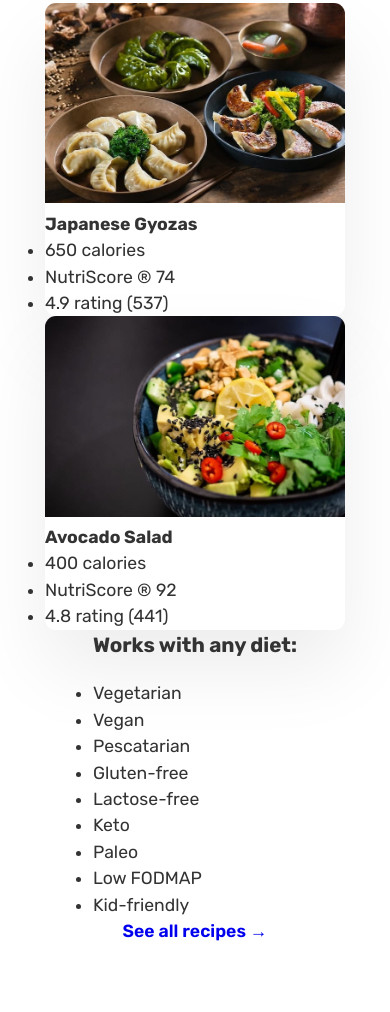
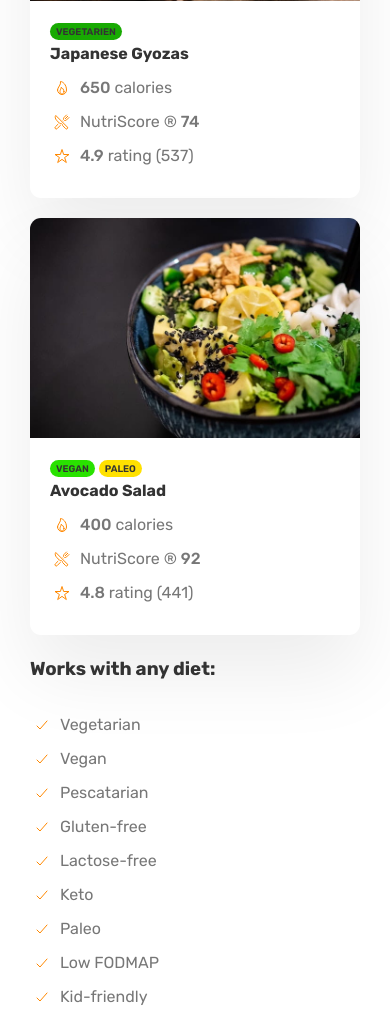
Before and after one commit to raphbag/maquette-omnifood, a plain HTML site: page index.html in a window 390 px wide. Shown: the part 3969-4981 px from the top of the page. Drawn offline with nearby package versions, Linux system fonts and the light colour scheme.

Commit message:
Refactor meal section layout and styling, update meal descriptions, and enhance responsiveness

```diff
--- a/assets/css/style.css
+++ b/assets/css/style.css
@@ -17,7 +17,7 @@
 body {
     font-family: 'Rubik', sans-serif;
     font-weight: 400;
-    font-size: 1.1rem;
+    font-size: 1.0rem;
     line-height: 1.5;
     color: var(--secondary-color);
     margin: 0 auto;
@@ -255,20 +255,17 @@ h3 {
     color: var(--primary-color);
 }
 
-.box_meal {
-    display: flex;
-    flex-direction: row;
-    flex-wrap: wrap;
-    justify-content: space-around;
+.container_meals {
+    display: grid;
     width: 100%;
-    margin-top: 60px;
+    grid-template-columns: 1fr;
+    row-gap: 20px;
 }
 
 .meal {
     box-shadow: 0 2.4rem 4.8rem rgba(0, 0, 0, 0.075);
     border-radius: 11px;
     transition: all 0.4s;
-    max-width: 300px;
 }
 
 .meal:hover {
@@ -281,8 +278,94 @@ h3 {
     border-radius: 11px 11px 0 0;
 }
 
+.description_meal {
+    padding: 10px 20px;
+}
 
-@media (min-width: 1020px) {
+.etiquette_meal span {
+    border-radius: 10px;
+    padding: 3px 6px;
+    font-size: 0.6em;
+    font-weight: 600;
+}
+
+#etiquette_vert {
+    background-color: #18aa02;
+}
+
+#etiquette_vertc {
+    background-color: #29e100;
+}
+
+#etiquette_jaune {
+    background-color: #ffe100;
+}
+
+ul {
+    list-style-type: none;
+    padding: 0;
+}
+
+.meal ul,
+.diet ul {
+    color: var(--text-color);
+    padding: 10px 0;
+}
+
+.meal li,
+.diet li {
+    display: flex;
+    align-items: center;
+    margin-bottom: 10px;
+    gap: 6px;
+}
+
+.description_meal li ion-icon,
+.diet li ion-icon {
+    color: var(--primary-color);
+    width: 24px;
+}
+
+strong {
+    font-weight: 500;
+}
+
+
+@media (min-width: 600px) {
+    .etape {
+        flex-direction: row;
+    }
+
+    .etape-texte {
+        width: 50%;
+        order: 0;
+    }
+
+    .etape img {
+        width: 20%;
+        order: 1;
+    }
+
+    .reverse .etape-texte {
+        order: 1;
+    }
+
+    .reverse img {
+        order: 0;
+    }
+
+    .container_meals {
+        grid-template-columns: repeat(2, 1fr);
+        grid-gap: 20px 40px;
+    }
+
+    .diet {
+        grid-column: 1 / 3;
+        margin: 0 auto;
+    }
+}
+
+@media (min-width: 900px) {
 
     /** Version PC **/
     header nav {
@@ -308,28 +391,14 @@ h3 {
     .presentation>img {
         width: 50%;
     }
-}
 
-@media (min-width: 600px) {
-    .etape {
-        flex-direction: row;
+    .container_meals {
+        grid-template-columns: repeat(3, 1fr);
+        margin-top: 60px;
     }
 
-    .etape-texte {
-        width: 50%;
-        order: 0;
-    }
-
-    .etape img {
-        width: 20%;
-        order: 1;
-    }
-
-    .reverse .etape-texte {
-        order: 1;
-    }
-
-    .reverse img {
-        order: 0;
+    .diet {
+        grid-column: 3/4;
+        margin: 0;
     }
 }
--- a/index.html
+++ b/index.html
@@ -108,46 +108,69 @@
 
         <section class="meals" id="meals">
             <p class="titre" id="titre_meals">Meals</p>
-            <h1>Omnifood AI chooses from 5,000+ recipes</h1>
-            <div class="box_meal">
+            <h2>Omnifood AI chooses from 5,000+ recipes</h2>
+            <div class="container_meals">
+
                 <div class="meal">
                     <img src="assets/images/meal-1.jpg" alt="Image du repas 1">
                     <div class="description_meal">
+                        <div class="etiquette_meal">
+                            <span id="etiquette_vert">VEGETARIEN</span>
+                        </div>
                         <h4>Japanese Gyozas</h4>
                         <ul>
-                            <li>650 calories</li>
-                            <li>NutriScore ® 74</li>
-                            <li>4.9 rating (537)</li>
+                            <li><ion-icon name="flame-outline"></ion-icon><span><strong>650</strong> calories</span>
+                            </li>
+                            <li><ion-icon name="restaurant-outline"></ion-icon><span>NutriScore ®
+                                    <strong>74</strong></span></li>
+                            <li><ion-icon name="star-outline"></ion-icon><span><strong>4.9</strong> rating (537)</span>
+                            </li>
                         </ul>
                     </div>
                 </div>
                 <div class="meal">
                     <img src="assets/images/meal-2.jpg" alt="Image du repas 2">
-                    <h4>Avocado Salad</h4>
-                    <ul>
-                        <li>400 calories</li>
-                        <li>NutriScore ® 92</li>
-                        <li>4.8 rating (441)</li>
-                    </ul>
+                    <div class="description_meal">
+                        <div class="etiquette_meal">
+                            <span id="etiquette_vertc">VEGAN</span>
+                            <span id="etiquette_jaune">PALEO</span>
+                        </div>
+                        <h4>Avocado Salad</h4>
+                        <ul>
+                            <li><ion-icon name="flame-outline"></ion-icon><span><strong>400</strong> calories</span>
+                            </li>
+                            <li><ion-icon name="restaurant-outline"></ion-icon><span>NutriScore ®
+                                    <strong>92</strong></span></li>
+                            <li><ion-icon name="star-outline"></ion-icon><span><strong>4.8</strong> rating (441)</span>
+                            </li>
+                        </ul>
+                    </div>
                 </div>
                 <div class="diet">
                     <h3>Works with any diet:</h3>
                     <ul>
-                        <li>Vegetarian</li>
-                        <li>Vegan</li>
-                        <li>Pescatarian</li>
-                        <li>Gluten-free</li>
-                        <li>Lactose-free</li>
-                        <li>Keto</li>
-                        <li>Paleo</li>
-                        <li>Low FODMAP</li>
-                        <li>Kid-friendly</li>
+                        <li><ion-icon name="checkmark-outline"></ion-icon>Vegetarian</li>
+                        <li><ion-icon name="checkmark-outline"></ion-icon>Vegan</li>
+                        <li><ion-icon name="checkmark-outline"></ion-icon>Pescatarian</li>
+                        <li><ion-icon name="checkmark-outline"></ion-icon>Gluten-free</li>
+                        <li><ion-icon name="checkmark-outline"></ion-icon>Lactose-free</li>
+                        <li><ion-icon name="checkmark-outline"></ion-icon>Keto</li>
+                        <li><ion-icon name="checkmark-outline"></ion-icon>Paleo</li>
+                        <li><ion-icon name="checkmark-outline"></ion-icon>Low FODMAP</li>
+                        <li><ion-icon name="checkmark-outline"></ion-icon>Kid-friendly</li>
                     </ul>
                 </div>
             </div>
             <a href="#">See all recipes →</a>
+
         </section>
     </main>
+    <footer>
+
+    </footer>
+    <!-- Librairie icones -->
+    <script type="module" src="https://unpkg.com/ionicons@7.1.0/dist/ionicons/ionicons.esm.js"></script>
+    <script nomodule src="https://unpkg.com/ionicons@7.1.0/dist/ionicons/ionicons.js"></script>
 </body>
 
 </html>
```
